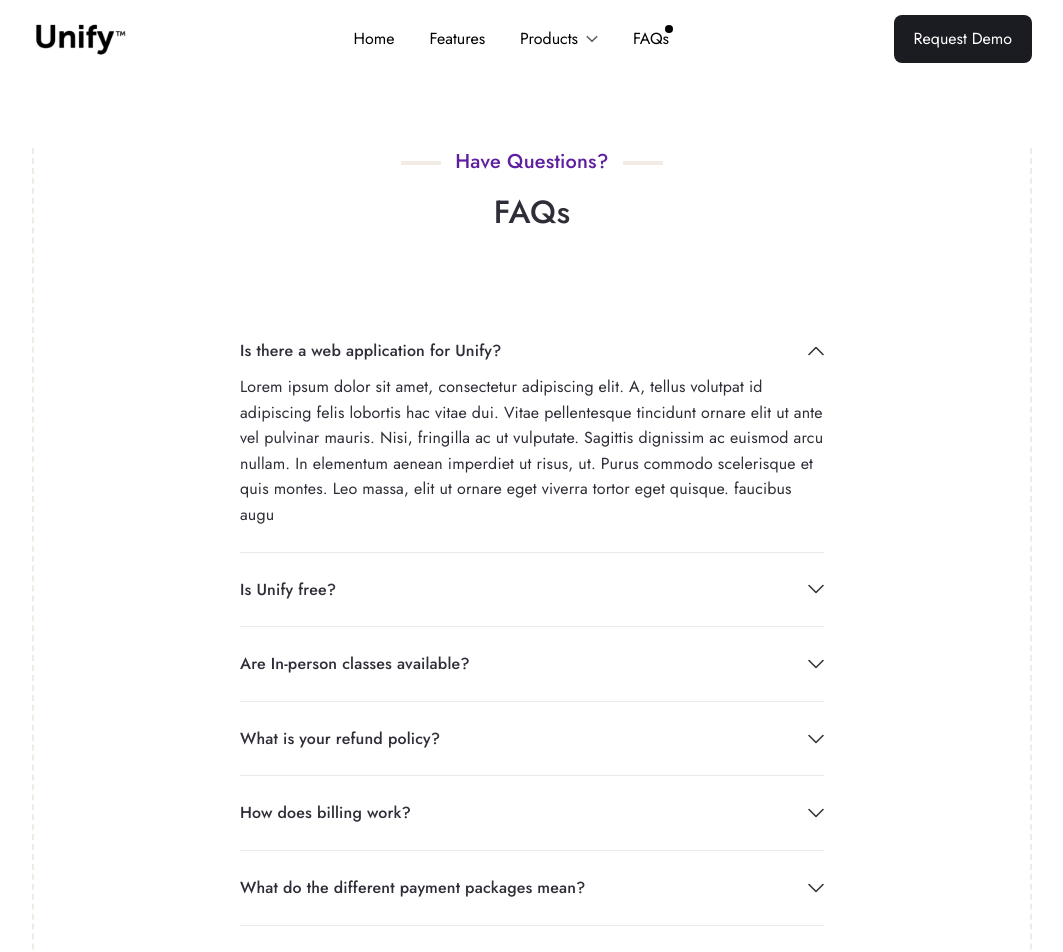
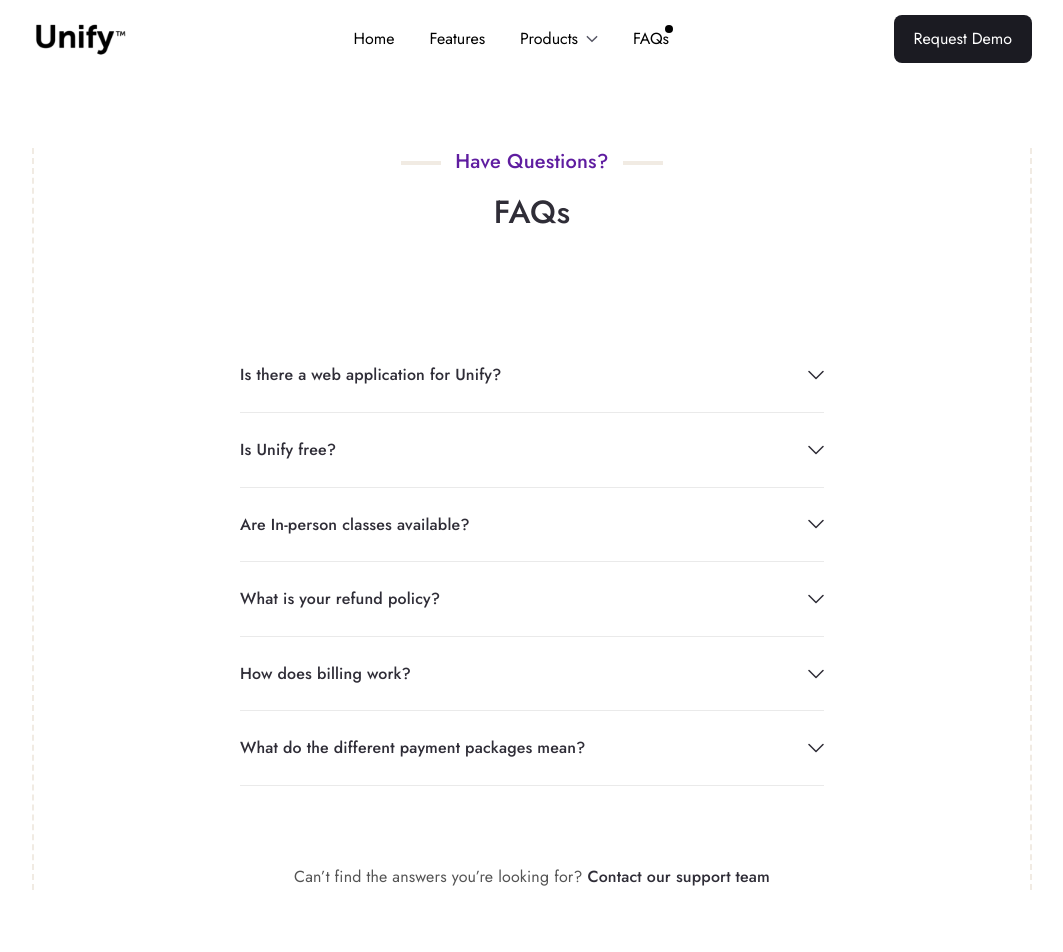
Before and after one commit to geekmaros/unify, a Vue app: page /faqs in a window 1280 px wide. Shown: the top 952 px of the page, without its empty margins (108-1171 px from the left). After the commit the page ends 890 px from the top, so only its background shows below. Built offline with nearby package versions, Linux system fonts and the light colour scheme.

Commit message:
feature/ added the accordion component to the faq page

```diff
--- a/src/components/Accordion.vue
+++ b/src/components/Accordion.vue
@@ -1,7 +1,4 @@
 <template>
-  <div class="bg-white font-serif z-0">
-
-
     <section class="accordion mt-20 md:mt-102px">
       <div
         v-for="(question, index) in questions"
@@ -12,7 +9,7 @@
           class="question flex justify-between items-center cursor-pointer"
           @click="openAccord(index)"
         >
-          <h3 class="text-unify-dark-300 font-medium leading-160 tracking-0.01">
+          <h3 class="text-jost text-unify-dark-300 font-medium leading-160 tracking-0.01">
             {{ question.title }}
           </h3>
           <svg
@@ -49,7 +46,6 @@
           </svg>
         </div>
         <p
-          v-show="activeAccordion.includes(index)"
           :class="{ collapsed: activeAccordion.includes(index) }"
           class="answer transition ease-in duration-1000 text-unify-dark-300 mt-2.5 text-left md:leading-160 tracking-0.01"
         >
@@ -58,71 +54,6 @@
       </div>
     </section>
 
-    <!-- <section
-      class="faq-content w-10/12 mx-auto pt-20 pb-20 px-0 md:px-2 lg:pl-32 lg:pr-32"
-    >
-      <div
-        v-for="(question, index) in questions"
-        :key="`question-${index}`"
-        class="question-wrapper rounded-lg border border-jadekgrey700 mb-6 pt-8 pb-8 pl-10 pr-10"
-      >
-        <div class="top cursor-pointer" @click="openAccord(index)">
-          <div class="flex justify-between w-full">
-            <h1
-              :class="{
-                'text-jadekgreen200 font-semibold':
-                  activeAccordion.includes(index),
-              }"
-              class="text-xl font-normal"
-            >
-              {{ question.title }}
-            </h1>
-            <button @click="openAccord(index)">
-              <svg
-                v-if="activeAccordion.includes(index)"
-                @click="openAccord(index)"
-                width="13"
-                height="4"
-                viewBox="0 0 13 4"
-                fill="none"
-                xmlns="http://www.w3.org/2000/svg"
-              >
-                <path
-                  d="M11.75 0.4375H1.25C0.757812 0.4375 0.375 0.847656 0.375 1.3125V2.1875C0.375 2.67969 0.757812 3.0625 1.25 3.0625H11.75C12.2148 3.0625 12.625 2.67969 12.625 2.1875V1.3125C12.625 0.847656 12.2148 0.4375 11.75 0.4375Z"
-                  fill="#5EB100"
-                />
-              </svg>
-
-              <svg
-                v-else
-                width="13"
-                height="13"
-                @click="openAccord(index)"
-                viewBox="0 0 13 13"
-                fill="none"
-                xmlns="http://www.w3.org/2000/svg"
-              >
-                <path
-                  d="M11.75 5.4375H7.8125V1.5C7.8125 1.03516 7.40234 0.625 6.9375 0.625H6.0625C5.57031 0.625 5.1875 1.03516 5.1875 1.5V5.4375H1.25C0.757812 5.4375 0.375 5.84766 0.375 6.3125V7.1875C0.375 7.67969 0.757812 8.0625 1.25 8.0625H5.1875V12C5.1875 12.4922 5.57031 12.875 6.0625 12.875H6.9375C7.40234 12.875 7.8125 12.4922 7.8125 12V8.0625H11.75C12.2148 8.0625 12.625 7.67969 12.625 7.1875V6.3125C12.625 5.84766 12.2148 5.4375 11.75 5.4375Z"
-                  fill="#212529"
-                />
-              </svg>
-            </button>
-          </div>
-
-          <div
-            v-show="activeAccordion.includes(index)"
-            :class="{ collapsed: activeAccordion.includes(index) }"
-            class="answer transition ease-in duration-700 text-lg text-jadekgrey400 leading-loose mt-3"
-          >
-            <p>
-              {{ question.answer }}
-            </p>
-          </div>
-        </div>
-      </div>
-    </section> -->
-  </div>
 </template>
 
 <script>
@@ -181,11 +112,11 @@ export default {
 
 <style scoped>
 .answer {
-  /* height: 90px; */
-  transition: height 0.4s ease-in-out;
+  display: none;
+  transition: all 0.4s ease-in-out;
 }
 .answer.collapsed {
-  height: auto;
-  transition: height 0.4s ease-in-out;
+  display: block;
+  transition: all 0.4s ease-in-out;
 }
 </style>
--- a/src/views/FaqsView.vue
+++ b/src/views/FaqsView.vue
@@ -13,97 +13,7 @@
       FAQs
     </h1>
 
-    <section class="accordion mt-20 md:mt-102px">
-      <div
-        class="accordion-item pb-6 border-b border-unify-light-stroke mx-7 sm:mx-20 lg:mx-206px max-w-[46.75rem]"
-      >
-        <div class="question flex justify-between items-center cursor-pointer">
-          <h3 class="text-unify-dark-300 font-medium leading-160 tracking-0.01">
-            Is there a web application for Unify?
-          </h3>
-            <svg width="16" height="10" viewBox="0 0 16 10" fill="none" xmlns="http://www.w3.org/2000/svg">
-                <path d="M1 8.5L8 1.5L15 8.5" stroke="#2F2D37" stroke-width="1.5" stroke-linecap="round" stroke-linejoin="round"/>
-            </svg>
-        </div>
-        <p
-          class="answer text-unify-dark-300 mt-2.5 text-left md:leading-160 tracking-0.01"
-        >
-          Lorem ipsum dolor sit amet, consectetur adipiscing elit. A, tellus
-          volutpat id adipiscing felis lobortis hac vitae dui. Vitae
-          pellentesque tincidunt ornare elit ut ante vel pulvinar mauris. Nisi,
-          fringilla ac ut vulputate. Sagittis dignissim ac euismod arcu nullam.
-          In elementum aenean imperdiet ut risus, ut. Purus commodo scelerisque
-          et quis montes. Leo massa, elit ut ornare eget viverra tortor eget
-          quisque. faucibus augu
-        </p>
-      </div>
-
-      <div
-        class="accordion-item py-6 border-b border-unify-light-stroke mx-7 sm:mx-20 lg:mx-206px max-w-[46.75rem]"
-      >
-        <div class="question flex justify-between items-center cursor-pointer">
-          <h3 class="text-unify-dark-300 font-medium leading-160 tracking-0.01">
-            Is Unify free?
-          </h3>
-            <svg width="16" height="10" viewBox="0 0 16 10" fill="none" xmlns="http://www.w3.org/2000/svg">
-                <path d="M15 1.5L8 8.5L1 1.5" stroke="#2F2D37" stroke-width="1.5" stroke-linecap="round" stroke-linejoin="round"/>
-            </svg>
-
-        </div>
-      </div>
-
-      <div
-        class="accordion-item py-6 border-b border-unify-light-stroke mx-7 sm:mx-20 lg:mx-206px max-w-[46.75rem]"
-      >
-        <div class="question flex justify-between items-center cursor-pointer">
-          <h3 class="text-unify-dark-300 font-medium leading-160 tracking-0.01">
-            Are In-person classes available?
-          </h3>
-          <svg width="16" height="10" viewBox="0 0 16 10" fill="none" xmlns="http://www.w3.org/2000/svg">
-                <path d="M15 1.5L8 8.5L1 1.5" stroke="#2F2D37" stroke-width="1.5" stroke-linecap="round" stroke-linejoin="round"/>
-            </svg>
-        </div>
-      </div>
-
-      <div
-        class="accordion-item py-6 border-b border-unify-light-stroke mx-7 sm:mx-20 lg:mx-206px max-w-[46.75rem]"
-      >
-        <div class="question flex justify-between items-center cursor-pointer">
-          <h3 class="text-unify-dark-300 font-medium leading-160 tracking-0.01">
-            What is your refund policy?
-          </h3>
-          <svg width="16" height="10" viewBox="0 0 16 10" fill="none" xmlns="http://www.w3.org/2000/svg">
-                <path d="M15 1.5L8 8.5L1 1.5" stroke="#2F2D37" stroke-width="1.5" stroke-linecap="round" stroke-linejoin="round"/>
-            </svg>
-        </div>
-      </div>
-
-      <div
-        class="accordion-item py-6 border-b border-unify-light-stroke mx-7 sm:mx-20 lg:mx-206px max-w-[46.75rem]"
-      >
-        <div class="question flex justify-between items-center cursor-pointer">
-          <h3 class="text-unify-dark-300 font-medium leading-160 tracking-0.01">
-            How does billing work?
-          </h3>
-          <svg width="16" height="10" viewBox="0 0 16 10" fill="none" xmlns="http://www.w3.org/2000/svg">
-                <path d="M15 1.5L8 8.5L1 1.5" stroke="#2F2D37" stroke-width="1.5" stroke-linecap="round" stroke-linejoin="round"/>
-            </svg>
-        </div>
-      </div>
-
-      <div
-        class="accordion-item py-6 border-b border-unify-light-stroke mx-7 sm:mx-20 lg:mx-206px max-w-[46.75rem]"
-      >
-        <div class="question flex justify-between items-center cursor-pointer">
-          <h3 class="text-unify-dark-300 font-medium leading-160 tracking-0.01">
-            What do the different payment packages mean?
-          </h3>
-          <svg width="16" height="10" viewBox="0 0 16 10" fill="none" xmlns="http://www.w3.org/2000/svg">
-                <path d="M15 1.5L8 8.5L1 1.5" stroke="#2F2D37" stroke-width="1.5" stroke-linecap="round" stroke-linejoin="round"/>
-            </svg>
-        </div>
-      </div>
-    </section>
+    <AccordionVue />
 
     <p class="text-unify-gray-200 leading-160 tracking-0.01 mt-78px mx-2">
       Can’t find the answers you’re looking for?
@@ -112,8 +22,6 @@
       >
     </p>
   </section>
-
-  <AccordionVue />
 </template>
 
 <script>
```
